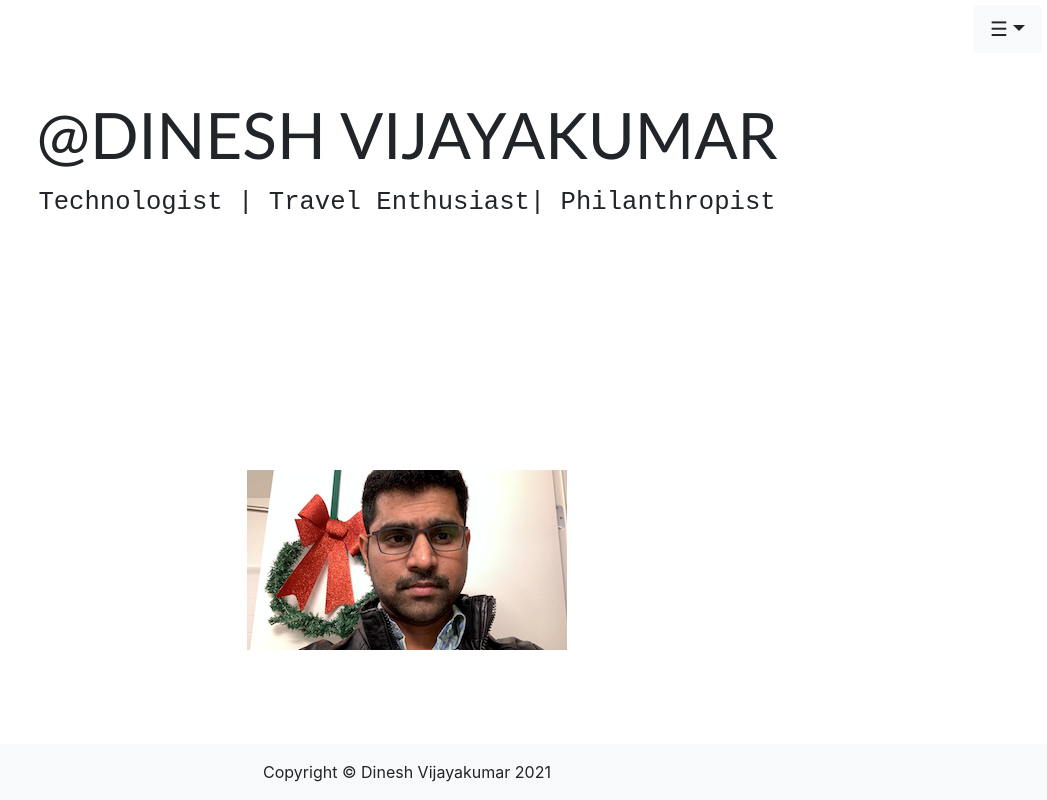
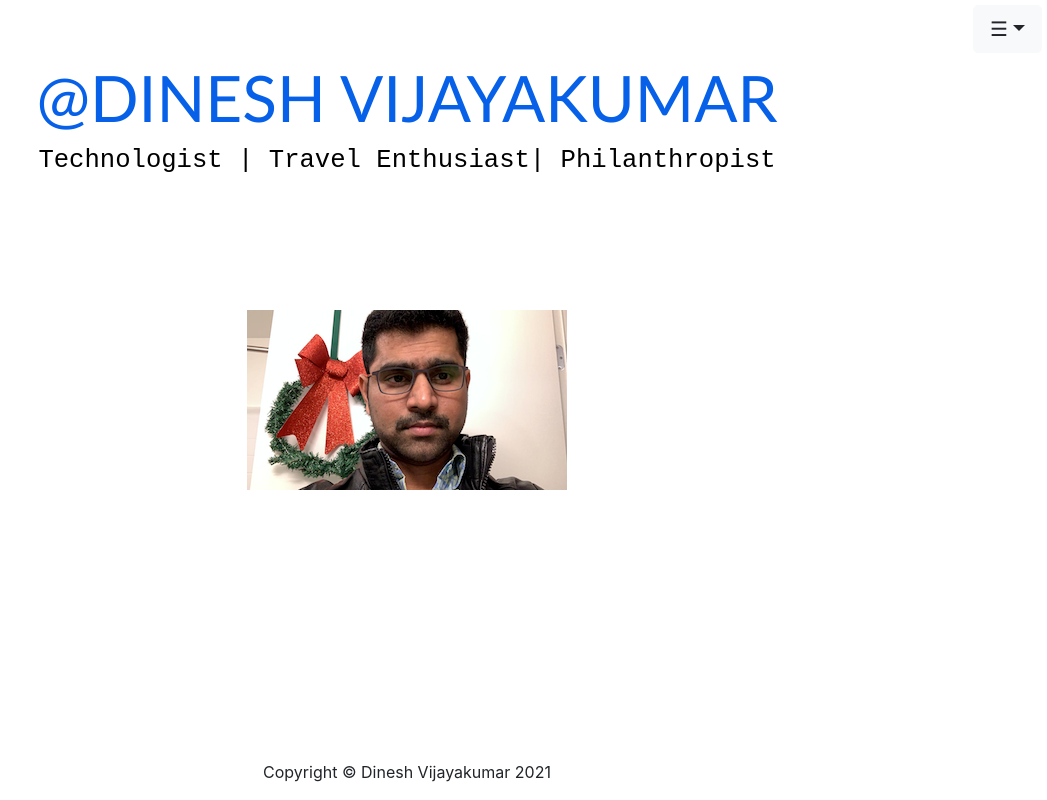
Before and after one commit to busybee1149/busybee1149.github.io, a React (Create React App) app: page / in a window 1280 px wide. Shown: the whole page, without its empty margins (233-1280 px from the left). Built offline with nearby package versions, Linux system fonts and the light colour scheme.

Commit message:
Add colors to title

```diff
--- a/src/components/Footer.tsx
+++ b/src/components/Footer.tsx
@@ -3,8 +3,8 @@ import React from "react";
 function Footer() {
   return (
     <div className="footer">
-      <footer className="py-3 bg-light fixed-bottom">
-        <div className="container">
+      <footer className="py-3 fixed-bottom">
+        <div className="footer-container">
           <p className="m-0 text-center text-black">
             Copyright &copy; Dinesh Vijayakumar 2021
           </p>
--- a/src/components/NavMenu.tsx
+++ b/src/components/NavMenu.tsx
@@ -15,7 +15,7 @@ return  (
                     </Dropdown.Toggle>
 
                     <Dropdown.Menu>
-                        <Dropdown.Item href="#/about">About</Dropdown.Item>
+                        <Dropdown.Item href="/">About</Dropdown.Item>
                         <Dropdown.Item href="#/resume">Resume</Dropdown.Item>
                         <Dropdown.Item href="/travelmap">Travel Map</Dropdown.Item>
                         <Dropdown.Divider />
--- a/src/components/TravelMap.tsx
+++ b/src/components/TravelMap.tsx
@@ -1,11 +1,21 @@
 import React from "react";
 import { MapContainer, TileLayer, Marker, Tooltip } from 'react-leaflet';
+import Footer from "./Footer";
 
+
+function MapPlaceholder() {
+    return (
+      <p>
+        My Travel Map.
+        <noscript>You need to enable JavaScript to see this map.</noscript>
+      </p>
+    )
+  }
 
 function Travelmap() {
     return (
         <div>
-        <MapContainer center={[10.9591, 76.8988]} zoom={2} scrollWheelZoom={false} style={{ height: "60vh" }}>
+        <MapContainer center={[10.9591, 76.8988]} zoom={2} scrollWheelZoom={false} style={{ height: "60vh" }} placeholder={<MapPlaceholder />}>
             <TileLayer
                 attribution='&copy; <a href="http://osm.org/copyright">OpenStreetMap</a> contributors'
                 url="https://{s}.tile.openstreetmap.org/{z}/{x}/{y}.png"
@@ -36,6 +46,7 @@ function Travelmap() {
                     <li> Machhu Picchu </li>
                 </ol>
         </div>
+        <Footer />
         </div>
     )
 }
--- a/src/index.css
+++ b/src/index.css
@@ -37,7 +37,7 @@ ul li a:hover {
 .mainImage {
     width: auto;
     height: auto;
-    top:70%;
+    top:50%;
     left:50%;
     position: fixed;
     transform: translate(-50%, -50%);
@@ -47,23 +47,25 @@ ul li a:hover {
     font-family: 'Trebuchet MS', 'Lucida Sans Unicode', 'Lucida Grande', 'Lucida Sans', Arial, sans-serif;
     font-size: 10px;
     font-size: 5vw;
-    margin: 10px;
+    margin: 5px;
     block-size: auto;
     text-align: center;
     text-transform: uppercase;
+    color:#0660e8;
 }
 
 .subTitle {
     font-family: 'Courier New', Courier, monospace;
     font-size: 14px;
     font-size: 2vw;
-    margin: 10px;
+    margin: 5px;
     text-align: center;
+    color: #000000;
 }
 
 .titleCentered {
     position: fixed;
-    top: 20%;
+    top: 15%;
     left: 50%;
     transform: translate(-50%, -50%);
 }
```
